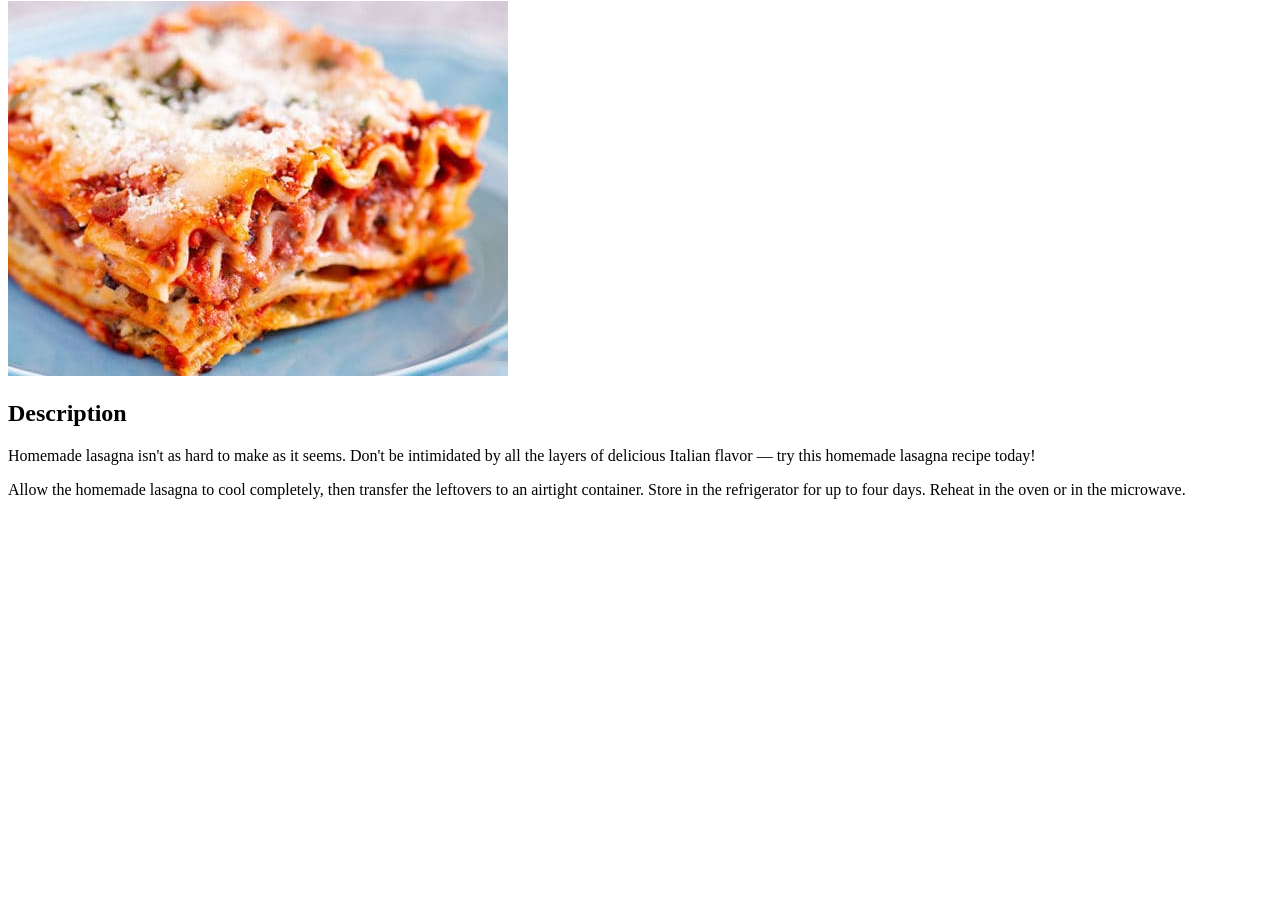
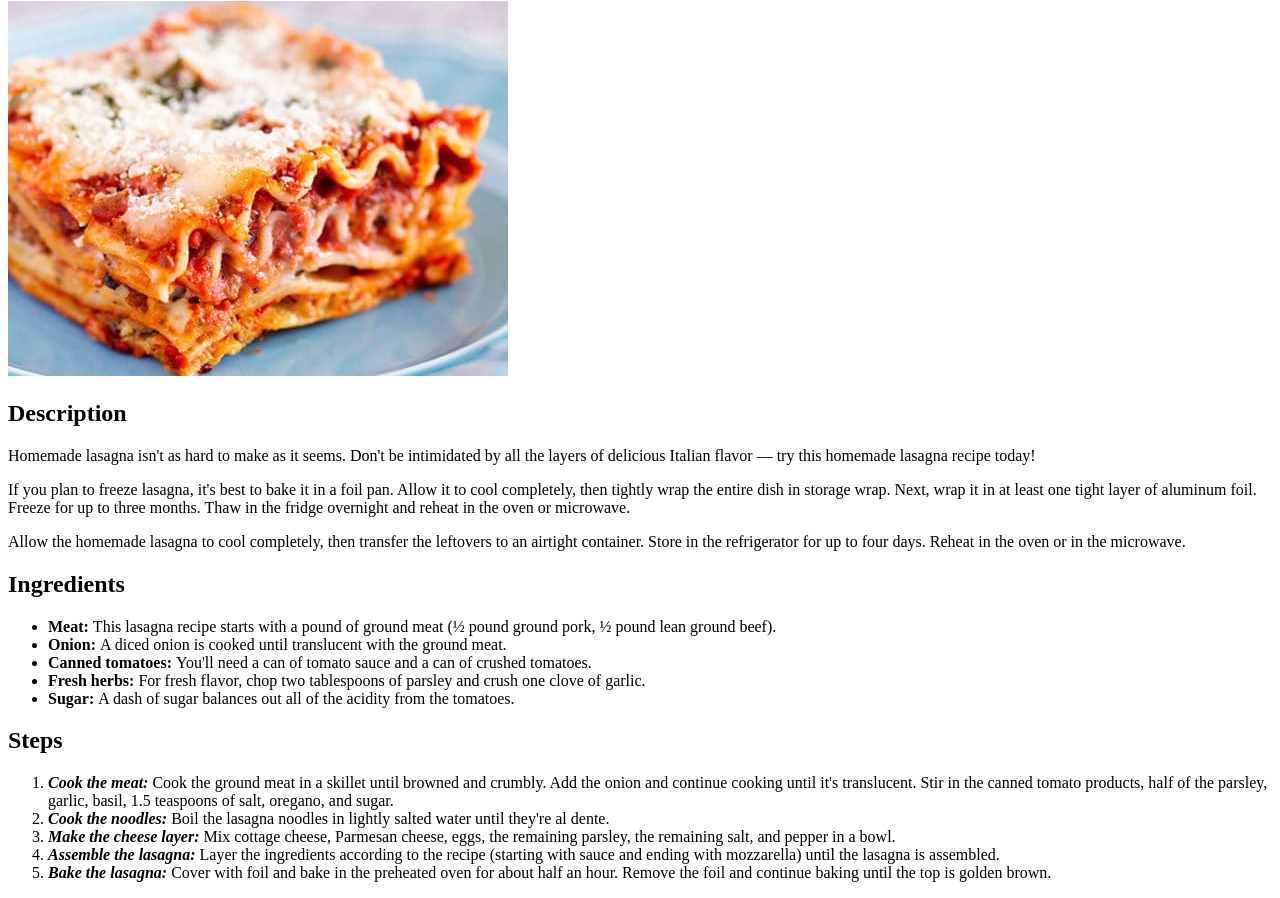
Before and after one commit to mctworld/odin-recipes, a plain HTML site: page recipes/lasagna.html in a window 1280 px wide. Shown: the part 79-977 px from the top of the page. Before the commit the page ends 800 px from the top, so only its background shows below. Drawn offline with Linux system fonts and the light colour scheme.

Commit message:
add new recipe pages

```diff
--- a/recipes/lasagna.html
+++ b/recipes/lasagna.html
@@ -11,6 +11,24 @@
     <img src="lasagna.jpg" alt="lasagna">
     <h2>Description</h2>
     <p>Homemade lasagna isn't as hard to make as it seems. Don't be intimidated by all the layers of delicious Italian flavor — try this homemade lasagna recipe today!</p>
+    <p>If you plan to freeze lasagna, it's best to bake it in a foil pan. Allow it to cool completely, then tightly wrap the entire dish in storage wrap. Next, wrap it in at least one tight layer of aluminum foil. Freeze for up to three months. Thaw in the fridge overnight and reheat in the oven or microwave.</p>
     <p>Allow the homemade lasagna to cool completely, then transfer the leftovers to an airtight container. Store in the refrigerator for up to four days. Reheat in the oven or in the microwave.</p>
+    <h2>Ingredients</h2>
+    <ul>
+        <li><strong>Meat: </strong>This lasagna recipe starts with a pound of ground meat (½ pound ground pork, ½ pound lean ground beef).</li>
+        <li><strong>Onion: </strong>A diced onion is cooked until translucent with the ground meat.</li>
+        <li><strong>Canned tomatoes: </strong>You'll need a can of tomato sauce and a can of crushed tomatoes.</li>
+        <li><strong>Fresh herbs: </strong>For fresh flavor, chop two tablespoons of parsley and crush one clove of garlic.</li>
+        <li><strong>Sugar: </strong>A dash of sugar balances out all of the acidity from the tomatoes.</li>
+    </ul>
+    <h2>Steps</h2>
+    <ol>
+        <li><strong><em>Cook the meat: </em></strong>Cook the ground meat in a skillet until browned and crumbly. Add the onion and continue cooking until it's translucent. Stir in the canned tomato products, half of the parsley, garlic, basil, 1.5 teaspoons of salt, oregano, and sugar.</li>
+        <li><strong><em>Cook the noodles: </em></strong>Boil the lasagna noodles in lightly salted water until they're al dente.</li>
+        <li><strong><em>Make the cheese layer: </em></strong>Mix cottage cheese, Parmesan cheese, eggs, the remaining parsley, the remaining salt, and pepper in a bowl.</li>
+        <li><strong><em>Assemble the lasagna: </em></strong>Layer the ingredients according to the recipe (starting with sauce and ending with mozzarella) until the lasagna is assembled.</li>
+        <li><strong><em>Bake the lasagna: </em></strong>Cover with foil and bake in the preheated oven for about half an hour. Remove the foil and continue baking until the top is golden brown.</li>
+
+    </ol>
 </body>
 </html>
```
Also changed, not shown: index.html (+5 -1 lines), recipes/margaritas.html (added, +34 -0 lines), recipes/margaritas.jpg (added).
